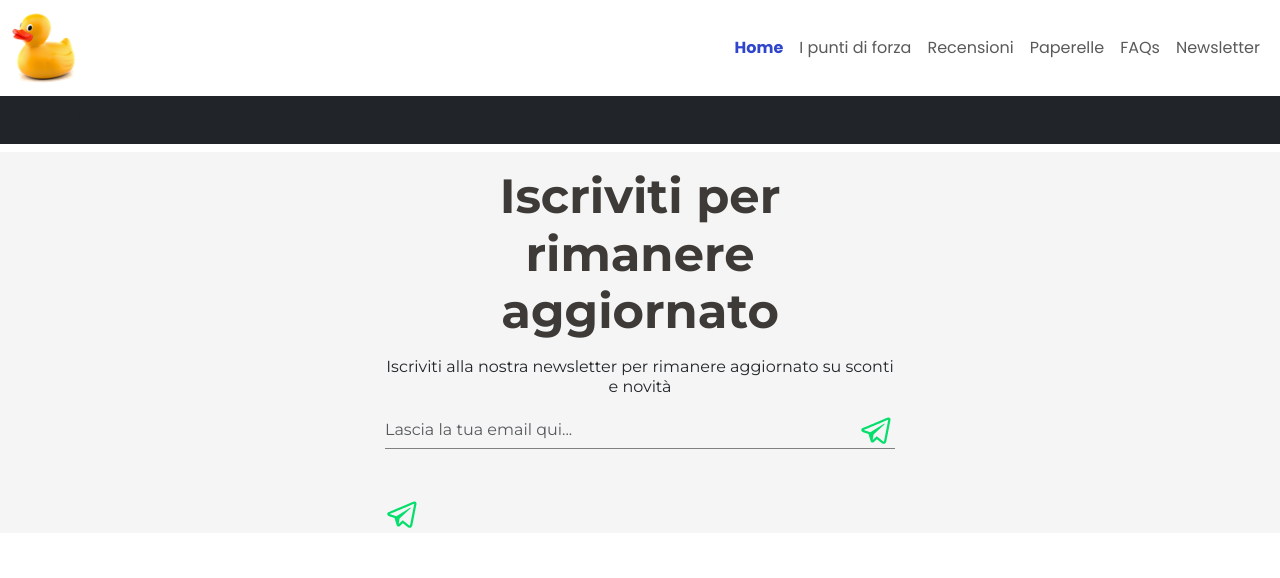
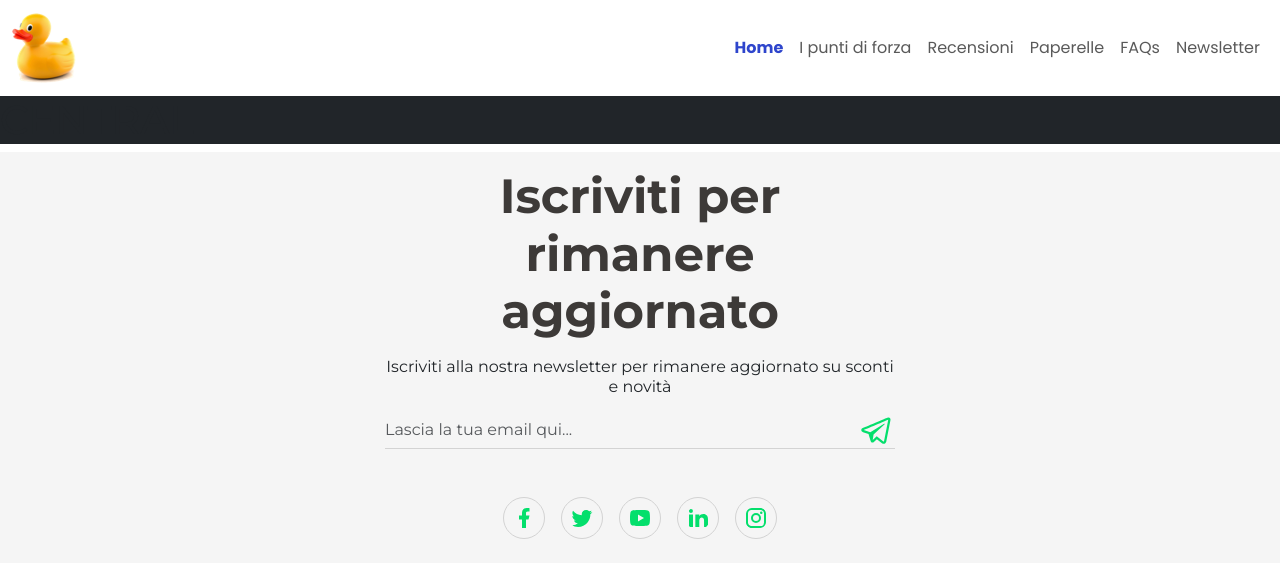
Before and after one commit to LucaCavatassi/landing-page-product, a Vue app: page / in a window 1280 px wide. Shown: the top 578 px of the page. Built offline with nearby package versions, Linux system fonts and the light colour scheme.

Commit message:
feat: socials icon styling and setup

```diff
--- a/src/components/FooterComponent.vue
+++ b/src/components/FooterComponent.vue
@@ -17,9 +17,26 @@
                 </button>
             </form>
 
-            <div class="ms-socials">
-                <svg class="icon" width="36" height="36" fill="currentColor">
-                        <use xlink:href="#send"></use>
+            <div class="ms-socials mb-4 d-flex justify-content-center gap-3">
+                <svg class="icon" width="42" height="42" fill="currentColor">
+                        <use xlink:href="#facebook"></use>
+                </svg>
+
+                <svg class="icon" width="42" height="42" fill="currentColor">
+                        <use xlink:href="#twitter"></use>
+                </svg>
+
+
+                <svg class="icon" width="42" height="42" fill="currentColor">
+                    <use xlink:href="#youtube"></use>
+                </svg>
+
+                <svg class="icon" width="42" height="42" fill="currentColor">
+                    <use xlink:href="#linkedin"></use>
+                </svg>
+
+                <svg class="icon" width="42" height="42" fill="currentColor">
+                    <use xlink:href="#instagram"></use>
                 </svg>
             </div>
         </div>
@@ -64,7 +81,7 @@ form {
 }
 .form-control {
     background-color: $grey;
-    border-bottom: 1px solid grey!important;
+    border-bottom: 1px solid lightgray!important;
     border-top: none;
     border-left: none;
     border-right: none;
@@ -102,5 +119,18 @@ form {
 // Socials
 .ms-socials {
     color: $green;
+    .icon {
+        border: 1px solid lightgrey;
+        padding: 0.5rem;
+        border-radius: 50%;
+        transition: transform 0.2s ease-in-out;
+    }
+
+    .icon:hover {
+        transform: scale(1.1);
+        cursor: pointer;
+        box-shadow: 0 0 0.25rem 0.25rem $green;
+
+    }
 }
 </style>
```
